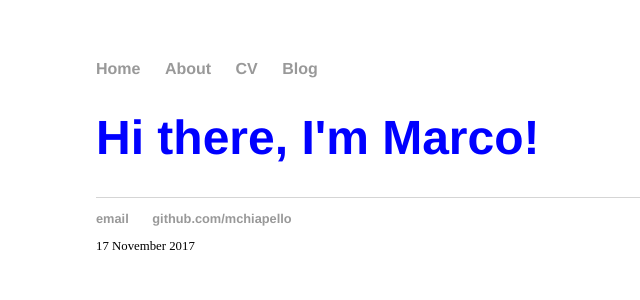
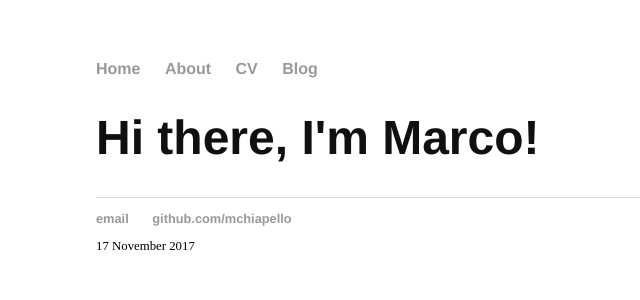
Before and after one commit to mchiapello/mchiapello.github.io, a Jekyll site: the page built from index.html, in a window 1280 px wide. Shown: the top 300 px of the page, without its empty margins (0-640 px from the left). Built offline with Jekyll 4.4.1, drawn with Linux system fonts in a browser that asks for light colours.

Commit message:
h1 color

```diff
--- a/css/main.css
+++ b/css/main.css
@@ -22,7 +22,7 @@ a:hover {
 h1 {
     font-size: 3em;
     font-family:'Helvetica', 'Arial', 'Sans-Serif';
-	color: #0000ff;
+	color: #101010;
 }
 p {
     font-size: 1.5em;
```
